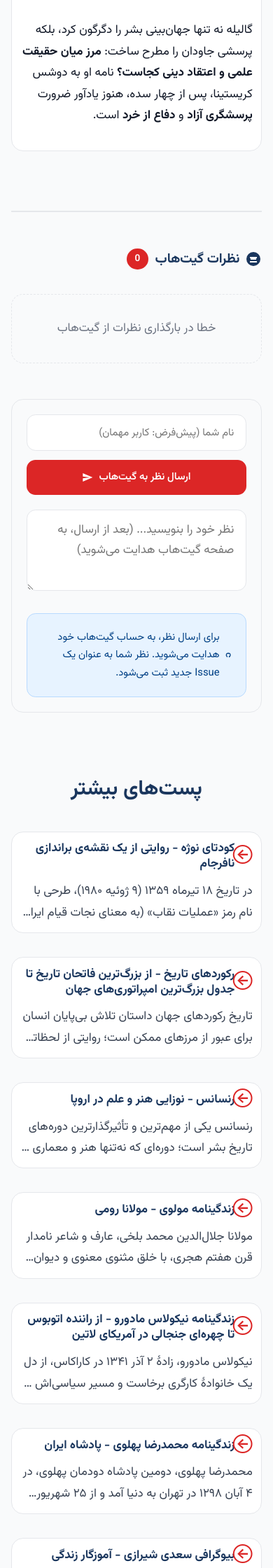
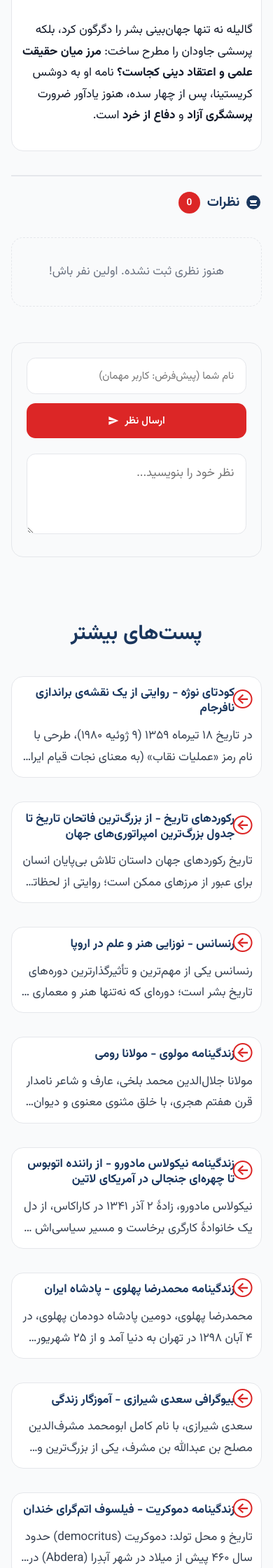
Before and after one commit to darkblog/darkblog.github.io, a Jekyll site: the page built from _posts/2025-7-5-68.md, in a window 390 px wide. Shown: the part 2635-4875 px from the top of the page at 70% size. Built offline with Jekyll 4.4.1, drawn with Linux system fonts in a browser that asks for light colours.

Commit message:
Update post.html

```diff
--- a/_layouts/post.html
+++ b/_layouts/post.html
@@ -484,14 +484,6 @@
             border-top: 2px solid var(--color-border);
         }
 
-        .comments-title {
-            font-size: var(--font-size-2xl);
-            font-weight: 700;
-            color: var(--color-primary);
-            margin-bottom: var(--spacing-lg);
-            text-align: center;
-        }
-
         .github-comments-section {
             margin-top: var(--spacing-xxl);
             padding-top: var(--spacing-xl);
@@ -586,7 +578,6 @@
             border-radius: var(--radius-lg);
             padding: var(--spacing-lg);
             border: 1px solid var(--color-border);
-            margin-bottom: var(--spacing-xl);
         }
 
         .simple-comment-form {
@@ -688,25 +679,6 @@
             background: #f8d7da;
             color: #721c24;
             border: 1px solid #f5c6cb;
-        }
-
-        .comment-status.info {
-            background: #d1ecf1;
-            color: #0c5460;
-            border: 1px solid #bee5eb;
-        }
-
-        .github-login-note {
-            background: #e7f3ff;
-            border: 1px solid #b8daff;
-            color: #004085;
-            padding: var(--spacing-md);
-            border-radius: var(--radius-md);
-            margin-top: var(--spacing-md);
-            font-size: var(--font-size-sm);
-            display: flex;
-            align-items: center;
-            gap: 8px;
         }
 
         .more-posts {
@@ -831,13 +803,9 @@
                 font-size: 0.9rem;
             }
 
-            .comments-section {
+            .github-comments-section {
                 margin-top: var(--spacing-xl);
                 padding-top: var(--spacing-lg);
-            }
-
-            .comments-title {
-                font-size: var(--font-size-xl);
             }
 
             .comment-input-group {
@@ -905,13 +873,9 @@
                 font-size: 0.85rem;
             }
 
-            .comments-section {
+            .github-comments-section {
                 margin-top: var(--spacing-lg);
                 padding-top: var(--spacing-md);
-            }
-
-            .comments-title {
-                font-size: var(--font-size-lg);
             }
 
             .simple-comment-box {
@@ -1046,13 +1010,26 @@
                             <svg width="24" height="24" viewBox="0 0 24 24" fill="currentColor" style="margin-left: 8px;">
                                 <path d="M12,2A10,10 0 0,0 2,12A10,10 0 0,0 12,22A10,10 0 0,0 22,12A10,10 0 0,0 12,2M7,9H17V11H7V9M17,17H7V15H17V17M16,13H8V11H16V13Z"/>
                             </svg>
-                            نظرات گیت‌هاب
+                            نظرات
                             <span class="comments-count-badge" id="commentsCount">0</span>
                         </h3>
                     </div>
 
                     <div id="commentsList" class="comments-list-mini">
-                        <div class="no-comments-mini">در حال بارگذاری نظرات از گیت‌هاب...</div>
+                        {% assign post_comments = site.data.comments[page.slug] %}
+                        {% if post_comments and post_comments.size > 0 %}
+                            {% for comment in post_comments reversed %}
+                                <div class="comment-item-mini">
+                                    <div class="comment-header-mini">
+                                        <span class="comment-name-mini">{{ comment.name }}</span>
+                                        <span class="comment-date-mini">{{ comment.date }}</span>
+                                    </div>
+                                    <div class="comment-body-mini">{{ comment.message | newline_to_br }}</div>
+                                </div>
+                            {% endfor %}
+                        {% else %}
+                            <div class="no-comments-mini">هنوز نظری ثبت نشده. اولین نفر باش!</div>
+                        {% endif %}
                     </div>
 
                     <div class="simple-comment-box">
@@ -1067,7 +1044,7 @@
                                     class="comment-name-input"
                                 >
                                 <button type="submit" class="comment-submit-btn" id="submitCommentBtn">
-                                    <span>ارسال نظر به گیت‌هاب</span>
+                                    <span>ارسال نظر</span>
                                     <svg width="16" height="16" viewBox="0 0 24 24" fill="currentColor">
                                         <path d="M2,21L23,12L2,3V10L17,12L2,14V21Z"/>
                                     </svg>
@@ -1079,7 +1056,7 @@
                                     id="commentText"
                                     name="message"
                                     rows="3"
-                                    placeholder="نظر خود را بنویسید... (بعد از ارسال، به صفحه گیت‌هاب هدایت می‌شوید)"
+                                    placeholder="نظر خود را بنویسید..."
                                     required
                                     class="comment-textarea"
                                 ></textarea>
@@ -1087,18 +1064,9 @@
 
                             <input type="hidden" id="commentPostSlug" value="{{ page.slug | default: page.url | slugify }}">
                             <input type="hidden" id="commentPostTitle" value="{{ page.title | escape }}">
-                            <input type="hidden" id="repoOwner" value="darkblog">
-                            <input type="hidden" id="repoName" value="darkblog.github.io">
                             <input type="hidden" id="commentTimestamp" value="">
                         </form>
-
                         <div id="commentStatus" class="comment-status" style="display: none;"></div>
-                        <div class="github-login-note">
-                            <svg width="20" height="20" viewBox="0 0 24 24" fill="currentColor">
-                                <path d="M12,2A10,10 0 0,0 2,12C2,16.42 4.87,20.17 8.84,21.5C9.34,21.58 9.5,21.27 9.5,21C9.5,20.77 9.5,20.14 9.5,19.31C6.73,19.91 6.14,17.97 6.14,17.97C5.68,16.81 5.03,16.5 5.03,16.5C4.12,15.88 5.1,15.9 5.1,15.9C6.1,15.97 6.63,16.93 6.63,16.93C7.5,18.45 8.97,18 9.54,17.76C9.63,17.11 9.89,16.67 10.17,16.42C7.95,16.17 5.62,15.31 5.62,11.5C5.62,10.39 6,9.5 6.65,8.79C6.55,8.54 6.2,7.5 6.75,6.15C6.75,6.15 7.59,5.88 9.5,7.17C10.29,6.95 11.15,6.84 12,6.84C12.85,6.84 13.71,6.95 14.5,7.17C16.41,5.88 17.25,6.15 17.25,6.15C17.8,7.5 17.45,8.54 17.35,8.79C18,9.5 18.38,10.39 18.38,11.5C18.38,15.32 16.04,16.16 13.81,16.41C14.17,16.72 14.5,17.33 14.5,18.26C14.5,19.62 14.5,20.72 14.5,21C14.5,21.27 14.66,21.59 15.17,21.5C19.14,20.16 22,16.42 22,12A10,10 0 0,0 12,2Z"/>
-                            </svg>
-                            برای ارسال نظر، به حساب گیت‌هاب خود هدایت می‌شوید. نظر شما به عنوان یک Issue جدید ثبت می‌شود.
-                        </div>
                     </div>
                 </div>
 
@@ -1132,88 +1100,14 @@
 
 <script>
 (function() {
-    const repoOwner = document.getElementById('repoOwner').value;
-    const repoName = document.getElementById('repoName').value;
     const postSlug = document.getElementById('commentPostSlug').value;
     const postTitle = document.getElementById('commentPostTitle').value;
 
-    function loadComments() {
-        const commentsContainer = document.getElementById('commentsList');
-        if (!commentsContainer) return;
-
-        fetch(`https://api.github.com/repos/${repoOwner}/${repoName}/issues?labels=comment,${postSlug}&state=all`)
-            .then(response => response.json())
-            .then(issues => {
-                if (issues && issues.length > 0) {
-                    const comments = [];
-                    issues.forEach(issue => {
-                        if (issue.body) {
-                            const nameMatch = issue.body.match(/\*\*نام:\*\* (.*)/);
-                            const dateMatch = issue.body.match(/\*\*تاریخ:\*\* (.*)/);
-                            const messageMatch = issue.body.match(/\*\*متن نظر:\*\*\n(.*)/s);
-
-                            if (messageMatch) {
-                                comments.push({
-                                    id: issue.number,
-                                    name: nameMatch ? nameMatch[1].trim() : 'کاربر گیت‌هاب',
-                                    date: dateMatch ? dateMatch[1].trim() : new Date(issue.created_at).toLocaleDateString('fa-IR'),
-                                    message: messageMatch[1].trim(),
-                                    url: issue.html_url
-                                });
-                            }
-                        }
-                    });
-
-                    commentsContainer.innerHTML = '';
-                    if (comments.length === 0) {
-                        commentsContainer.innerHTML = '<div class="no-comments-mini">هنوز نظری ثبت نشده. اولین نفر باش!</div>';
-                        updateCommentsCount(0);
-                    } else {
-                        comments.reverse().forEach(displayComment);
-                        updateCommentsCount(comments.length);
-                    }
-                } else {
-                    commentsContainer.innerHTML = '<div class="no-comments-mini">هنوز نظری ثبت نشده. اولین نفر باش!</div>';
-                    updateCommentsCount(0);
-                }
-            })
-            .catch(error => {
-                console.error('خطا در بارگذاری نظرات:', error);
-                commentsContainer.innerHTML = '<div class="no-comments-mini">خطا در بارگذاری نظرات از گیت‌هاب</div>';
-            });
-    }
-
-    function displayComment(comment) {
-        const commentsContainer = document.getElementById('commentsList');
-        if (!commentsContainer) return;
-
-        const noCommentsMsg = commentsContainer.querySelector('.no-comments-mini');
-        if (noCommentsMsg) noCommentsMsg.remove();
-
-        const commentElement = document.createElement('div');
-        commentElement.className = 'comment-item-mini';
-        commentElement.id = `comment-${comment.id}`;
-
-        commentElement.innerHTML = `
-            <div class="comment-header-mini">
-                <span class="comment-name-mini">${escapeHtml(comment.name)}</span>
-                <span class="comment-date-mini">${escapeHtml(comment.date)}</span>
-            </div>
-            <div class="comment-body-mini">${escapeHtml(comment.message).replace(/\n/g, '<br>')}</div>
-            <div style="margin-top: 10px; font-size: 0.8rem;">
-                <a href="${comment.url}" target="_blank" style="color: var(--color-accent); text-decoration: none;">
-                    مشاهده در گیت‌هاب ↶
-                </a>
-            </div>
-        `;
-
-        commentsContainer.appendChild(commentElement);
-    }
-
-    function updateCommentsCount(count) {
+    function updateCommentsCount() {
+        const commentsCount = document.querySelectorAll('#commentsList .comment-item-mini').length;
         const countElement = document.getElementById('commentsCount');
         if (countElement) {
-            countElement.textContent = count || 0;
+            countElement.textContent = commentsCount;
         }
     }
 
@@ -1255,32 +1149,32 @@
             minute: '2-digit'
         });
 
-        const issueBody = `## نظر جدید در پست: ${postTitle}
-
-**نام:** ${commenterName}
-**تاریخ:** ${persianDate}
-**اسلاگ:** ${postSlug}
-
-**متن نظر:**
-${commentText}
-
----
-این نظر از طریق فرم نظرات وبلاگ ارسال شده است.`;
-
-        const issueUrl = `https://github.com/${repoOwner}/${repoName}/issues/new?title=نظر: ${postTitle}&body=${encodeURIComponent(issueBody)}&labels=comment,${postSlug}`;
-
-        showStatus('در حال انتقال به گیت‌هاب...', 'info', statusDiv);
-
-        setTimeout(() => {
-            window.open(issueUrl, '_blank');
-
+        fetch('/', {
+            method: 'POST',
+            headers: {
+                'Content-Type': 'application/json',
+            },
+            body: JSON.stringify({
+                'form-name': 'comment',
+                'post-slug': postSlug,
+                'post-title': postTitle,
+                'name': commenterName,
+                'message': commentText,
+                'date': persianDate,
+                'timestamp': now.toISOString()
+            })
+        })
+        .then(() => {
+            showStatus('✅ نظر شما با موفقیت ثبت شد و پس از تأیید نمایش داده می‌شود.', 'success', statusDiv);
+            commentInput.value = '';
             submitBtn.disabled = false;
-            submitBtn.innerHTML = '<span>ارسال نظر به گیت‌هاب</span><svg width="16" height="16" viewBox="0 0 24 24" fill="currentColor"><path d="M2,21L23,12L2,3V10L17,12L2,14V21Z"/></svg>';
-
-            showStatus('✅ به گیت‌هاب منتقل شدید. پس از ثبت Issue، نظر شما نمایش داده می‌شود.', 'success', statusDiv);
-
-            commentInput.value = '';
-        }, 1500);
+            submitBtn.innerHTML = '<span>ارسال نظر</span><svg width="16" height="16" viewBox="0 0 24 24" fill="currentColor"><path d="M2,21L23,12L2,3V10L17,12L2,14V21Z"/></svg>';
+        })
+        .catch(error => {
+            showStatus('❌ خطا در ارسال نظر. لطفاً دوباره تلاش کنید.', 'error', statusDiv);
+            submitBtn.disabled = false;
+            submitBtn.innerHTML = '<span>ارسال نظر</span><svg width="16" height="16" viewBox="0 0 24 24" fill="currentColor"><path d="M2,21L23,12L2,3V10L17,12L2,14V21Z"/></svg>';
+        });
     }
 
     function showStatus(message, type, statusDiv) {
```
Also changed, not shown: other parts of _layouts/post.html (+2 -2 lines).
